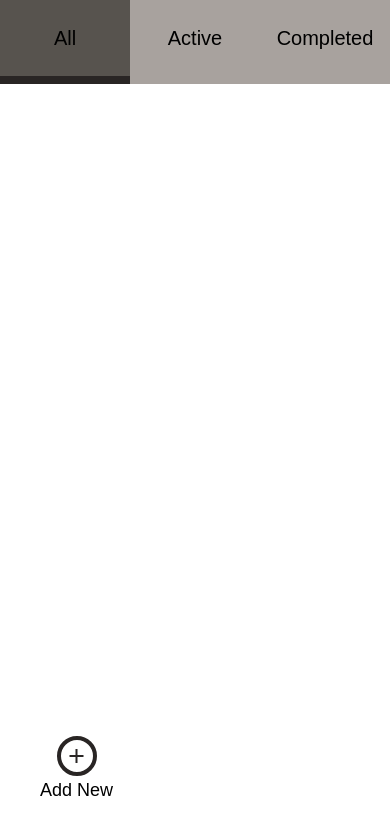
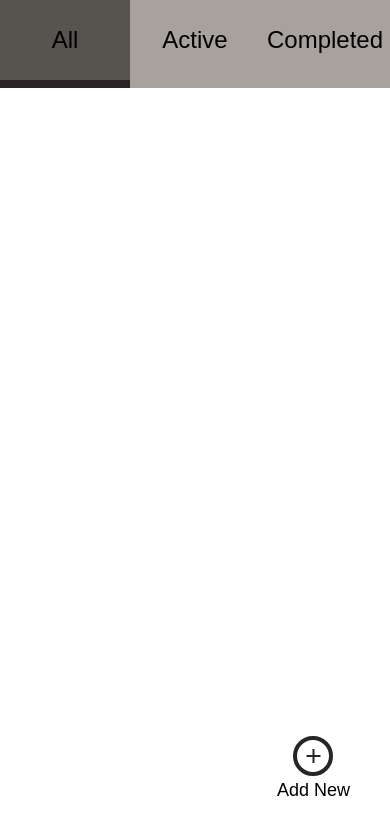
Before and after one commit to mhdfuhad/taskr-todo-app, a React (Create React App) app: page / in a window 390 px wide. Shown: the top 834 px of the page. Built offline with nearby package versions, Linux system fonts and the light colour scheme.

Commit message:
position and scrolll css fix

```diff
--- a/src/Components/Tabs/Tabs.js
+++ b/src/Components/Tabs/Tabs.js
@@ -1,9 +1,9 @@
 export default function Tabs(props) {
   // on click add random tasks function
   return (
-    <div className="relative bg-stone-400 flex justify-around text-xl md:justify-center md:flex-col md:h-screen md:w-1/5 md:text-4xl 2xl:text-7xl">
+    <div className="relative bg-stone-400 flex justify-around text-2xl md:justify-center md:flex-col md:h-screen md:w-1/5 md:text-4xl 2xl:text-7xl">
       <div
-        className={`cursor-pointer hover:bg-stone-600 w-full text-center py-6 transition ease-in-out duration-500 ${
+        className={`cursor-pointer hover:bg-stone-600 w-full text-center py-6 transition-all ease-in-out duration-500 ${
           props.tab.activeTab === 0
             ? "border-b-8 md:border-r-8 md:border-b-0 border-stone-800 bg-stone-600 "
             : ""
@@ -13,7 +13,7 @@ export default function Tabs(props) {
         All
       </div>
       <div
-        className={`cursor-pointer hover:bg-stone-600 w-full text-center py-6 transition ease-in-out duration-500 ${
+        className={`cursor-pointer hover:bg-stone-600 w-full text-center py-6 transition-all ease-in-out duration-500 ${
           props.tab.activeTab === 1
             ? "border-b-8 md:border-r-8 md:border-b-0 border-stone-800 bg-stone-600 "
             : ""
@@ -23,7 +23,7 @@ export default function Tabs(props) {
         Active
       </div>
       <div
-        className={`cursor-pointer hover:bg-stone-600 w-full text-center py-6 transition ease-in-out duration-500 ${
+        className={`cursor-pointer hover:bg-stone-600 w-full text-center py-6 transition-all ease-in-out duration-500 ${
           props.tab.activeTab === 2
             ? "border-b-8 md:border-r-8 md:border-b-0 border-stone-800 bg-stone-600 "
             : ""
@@ -32,7 +32,7 @@ export default function Tabs(props) {
       >
         Completed
       </div>
-      <div className="flex gap-10 fixed bottom-10 left-10  md:absolute md:left-1/2 md:bottom-14 md:-translate-x-1/2">
+      <div className="flex gap-10 fixed bottom-10 right-10 md:right-auto md:absolute md:left-1/2 md:bottom-14 md:-translate-x-1/2">
         {props.tab.activeTab === 2 ? (
           <button
             onClick={props.deleteAll}
--- a/src/Components/TaskList/TaskList.js
+++ b/src/Components/TaskList/TaskList.js
@@ -64,7 +64,7 @@ export default function TaskList(props) {
   }, [props.tasks, props.tab]);
 
   return (
-    <div className={`h-screen w-full p-8 overflow-y-scroll flex flex-col`}>
+    <div className={`h-screen w-full p-8 overflow-y-auto flex flex-col`}>
       {currList.length > 0 ? (
         <>
           {currList &&
```
